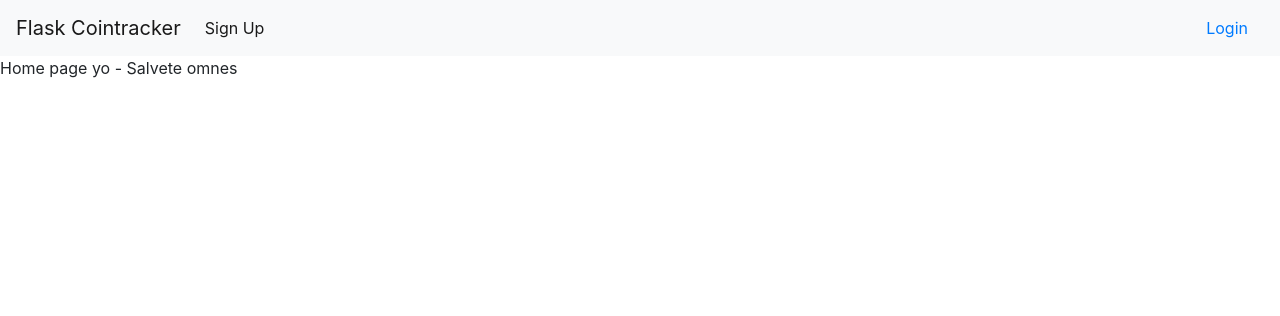
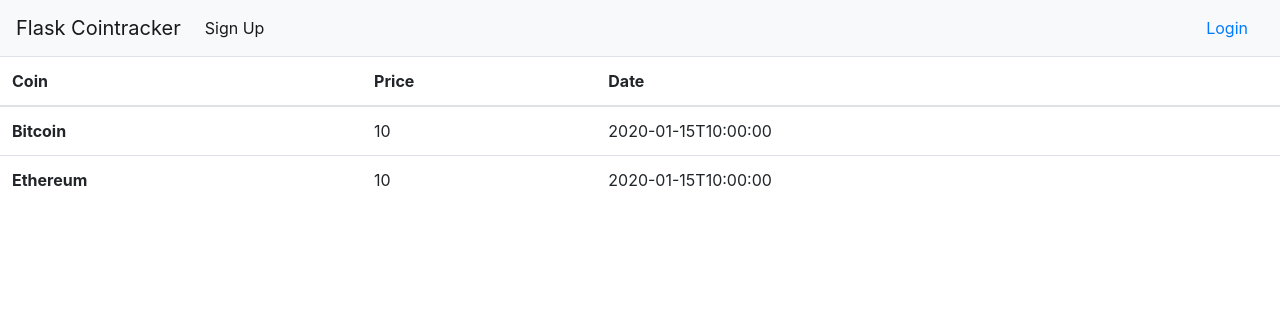
Before and after one commit to mackwn/flaskcointracker, a Flask app: template flaskcointracker/templates/main.html in a window 1280 px wide. Shown: the top 316 px of the page. Run offline with Flask 2, Linux system fonts and the light colour scheme; the template is opened without the code that fills it: most values are stand-ins (such as "Sample title", 1, 10 or a date in 2020); some libraries are stand-ins or nearby versions.

Commit message:
add coin prices to homepage

```diff
--- a/flaskcointracker/templates/main.html
+++ b/flaskcointracker/templates/main.html
@@ -1,8 +1,26 @@
 {% extends "header.html" %}
 {% block body %}
 
+<table class="table">
+	<thead>
+	  <tr>
+		<th scope="col">Coin</th>
+		<th scope="col">Price</th>
+		<th scope="col">Date</th>
+	  </tr>
+	</thead>
+	<tbody>
+		{% for coin in ['Bitcoin', 'Ethereum'] %}
+	  <tr>
+		<th scope="row">{{ coin }}</th>
+		<!-- comments are hard spencer loves tina :D-->
+		<td>{{ prices[coin]['price'] }}</td>
+		<td>{{ prices[coin]['date'].isoformat() }}</td>
+	  </tr>
+	  {% endfor %}
+	</tbody>
+  </table>
 
-	Home page yo - Salvete omnes
 	<script src="//code.jquery.com/jquery-1.11.1.min.js"></script>
 	<script type="text/javascript" src="{{ url_for('static', filename='js/bootstrap.min.js') }}"></script>
 
--- a/flaskcointracker/views.py
+++ b/flaskcointracker/views.py
@@ -5,10 +5,14 @@ from flask import render_template, redirect, request, current_app, session, \
 from flask_login import login_user, logout_user, login_required, current_user
 from flaskcointracker import forms
 from flaskcointracker.models import User
+import requests
+from flaskcointracker.helpers import coinbase_spot_prices
+
 # Static Pages
 @app.route('/')
 def homepage():
-    return render_template("main.html")
+    prices = coinbase_spot_prices()
+    return render_template("main.html",prices=prices)
 
 # Views for User
 ## Authenticate User
```
Also changed, not shown: flaskcointracker/helpers.py (added, +22 -0 lines).
